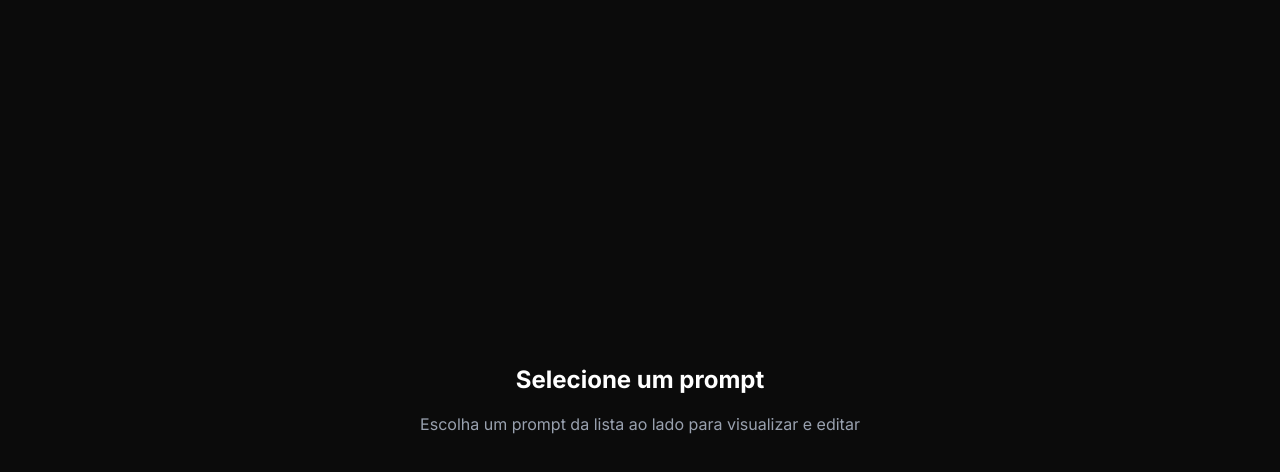
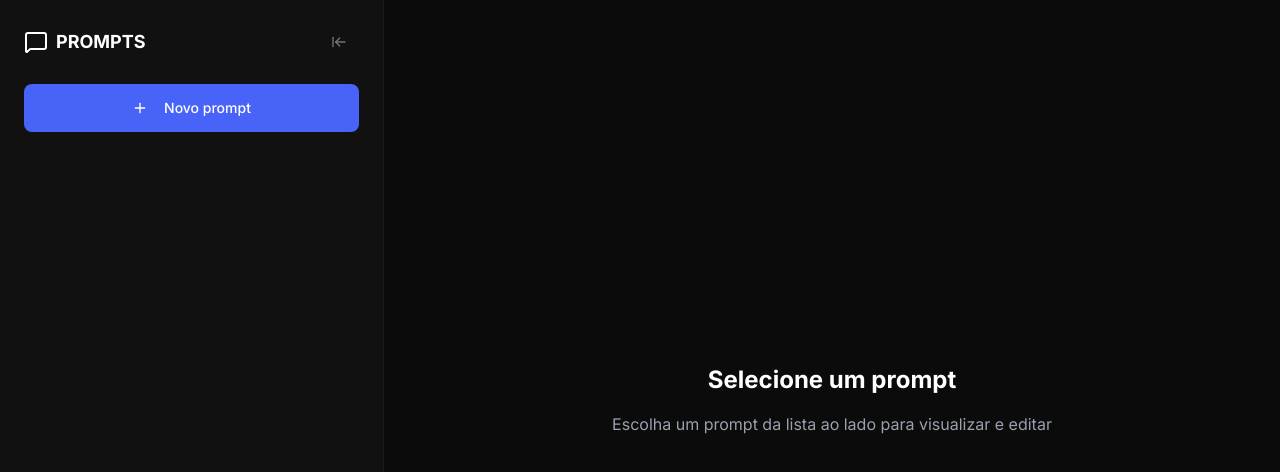
Before and after one commit to eulermomberger/rocketseat-prompt-manager, a Next.js app: page / in a window 1280 px wide. Shown: the top 472 px of the page. Built offline with nearby package versions, Linux system fonts and the light colour scheme; no server answers; the database is empty.

Commit message:
✨ feat: criando componente de sidebar

```diff
--- a/src/app/layout.tsx
+++ b/src/app/layout.tsx
@@ -1,6 +1,7 @@
 import type { Metadata } from 'next';
 import { Inter } from 'next/font/google';
 import '@/styles/globals.css';
+import { Sidebar } from '@/components/sidebar';
 
 const inter = Inter({
   variable: '--font-sans',
@@ -18,6 +19,7 @@ export default function RootLayout({ children }: LayoutProps<'/'>) {
     <html lang="en">
       <body className={`${inter.variable} antialiased bg-gray-900 text-white`}>
         <section className="flex h-screen">
+          <Sidebar />
           <main className="relative flex-1 overflow-auto min-w-0">
             <div className="p-4 sm:p-6 md:p-8 max-w-full md:max-w-3xl mx-auto h-full">
               {children}
--- /dev/null
+++ b/src/components/logo/index.ts
@@ -0,0 +1 @@
+export * from './logo';
--- /dev/null
+++ b/src/components/logo/logo.tsx
@@ -0,0 +1,14 @@
+import { MessageSquare } from 'lucide-react';
+import Link from 'next/link';
+
+export const Logo = () => {
+  return (
+    <Link
+      href="/"
+      className="flex items-center gap-2 hover:text-accent-600 rounded-lg transition-colors"
+    >
+      <MessageSquare />
+      <span className="text-lg font-semibold">PROMPTS</span>
+    </Link>
+  );
+};
--- /dev/null
+++ b/src/components/sidebar/index.ts
@@ -0,0 +1 @@
+export * from './sidebar';
--- /dev/null
+++ b/src/components/sidebar/sidebar-content.tsx
@@ -0,0 +1,81 @@
+'use client';
+
+import {
+  Plus as AddIcon,
+  ArrowLeftToLine,
+  ArrowRightToLine,
+  X as CloseButton,
+} from 'lucide-react';
+import { useRouter } from 'next/navigation';
+import { useState } from 'react';
+import { Logo } from '../logo';
+import { Button } from '../ui/button';
+
+export const SidebarContent = () => {
+  const router = useRouter();
+  const [isCollapsed, setIsCollapsed] = useState(false);
+
+  const collapsedSidebar = () => setIsCollapsed(true);
+  const expandSidebar = () => setIsCollapsed(false);
+
+  const handleNewPrompt = () => router.push('/new');
+
+  return (
+    <aside
+      className={`border-r border-gray-700 flex flex-col h-full bg-gray-800 transition-[transform,width] duration-300 ease-in-out fixed md:relative left-0 top-0 z-50 md:z-auto w-[80vw] sm:w-[320px] ${isCollapsed ? 'md:w-[72px]' : 'md:w-[384px]'}`}
+    >
+      {isCollapsed && (
+        <section className="px-2 py-6">
+          <header className="flex items-center justify-center mb-6">
+            <Button
+              onClick={expandSidebar}
+              variant="icon"
+              className="hidden md:inline-flex p-2 hover:bg-gray-700 focus:outline-none focus:ring-2 focus:ring-accent-500 rounded-lg transition-colors"
+              aria-label="Expandir sidebar"
+              title="Expandir sidebar"
+            >
+              <ArrowRightToLine className="w-5 h-5 text-gray-100" />
+            </Button>
+          </header>
+        </section>
+      )}
+
+      {!isCollapsed && (
+        <>
+          <section className="p-6">
+            <div className="md:hidden mb-4">
+              <div className="flex items-center justify-between">
+                <Button
+                  variant="secondary"
+                  aria-label="Fechar menu"
+                  title="Fechar menu"
+                >
+                  <CloseButton className="w-5 h-5 text-gray-100" />
+                </Button>
+              </div>
+            </div>
+            <div className="flex w-full items-center justify-between mb-6">
+              <header className="flex w-full items-center justify-between">
+                <Logo />
+                <Button
+                  onClick={collapsedSidebar}
+                  variant="icon"
+                  className="hidden md:inline-flex p-2 hover:bg-gray-700 focus:outline-none focus:ring-2 focus:ring-accent-500 rounded-lg transition-colors"
+                >
+                  <ArrowLeftToLine className="w-5 h-5 text-gray-100" />
+                </Button>
+              </header>
+            </div>
+
+            <div>
+              <Button onClick={handleNewPrompt} className="w-full" size="lg">
+                <AddIcon className="w-5 h-5 mr-2" />
+                Novo prompt
+              </Button>
+            </div>
+          </section>
+        </>
+      )}
+    </aside>
+  );
+};
--- /dev/null
+++ b/src/components/sidebar/sidebar.tsx
@@ -0,0 +1,8 @@
+import { prisma } from '@/lib/prisma';
+import { SidebarContent } from './sidebar-content';
+
+export const Sidebar = async () => {
+  const prompts = await prisma.prompt.findMany();
+
+  return <SidebarContent />;
+};
--- a/src/components/ui/button.tsx
+++ b/src/components/ui/button.tsx
@@ -3,33 +3,26 @@ import { cva, type VariantProps } from 'class-variance-authority';
 import { cn } from 'cn';
 
 const buttonVariants = cva(
-  "group/button inline-flex shrink-0 items-center justify-center rounded-lg border border-transparent bg-clip-padding text-sm font-medium whitespace-nowrap transition-all outline-none select-none focus-visible:border-ring focus-visible:ring-3 focus-visible:ring-ring/50 active:not-aria-[haspopup]:translate-y-px disabled:pointer-events-none disabled:opacity-50 aria-invalid:border-destructive aria-invalid:ring-3 aria-invalid:ring-destructive/20 dark:aria-invalid:border-destructive/50 dark:aria-invalid:ring-destructive/40 [&_svg]:pointer-events-none [&_svg]:shrink-0 [&_svg:not([class*='size-'])]:size-4",
+  "cursor-pointer border-[#424242] inline-flex items-center justify-center gap-2 whitespace-nowrap rounded-md text-sm font-medium transition-all disabled:pointer-events-none disabled:opacity-50 [&_svg]:pointer-events-none [&_svg:not([class*='size-'])]:size-4 shrink-0 [&_svg]:shrink-0 outline-none focus-visible:border-ring focus-visible:ring-ring/50 focus-visible:ring-[3px] aria-invalid:ring-destructive/20 dark:aria-invalid:ring-destructive/40 aria-invalid:border-destructive",
   {
     variants: {
       variant: {
-        default: 'bg-primary text-primary-foreground hover:bg-primary/80',
-        outline:
-          'border-border bg-background hover:bg-muted hover:text-foreground aria-expanded:bg-muted aria-expanded:text-foreground dark:border-input dark:bg-input/30 dark:hover:bg-input/50',
+        default: 'bg-accent-600 text-white hover:bg-accent-500',
+        destructive:
+          'bg-destructive text-white hover:bg-destructive/90 focus-visible:ring-destructive/20 dark:focus-visible:ring-destructive/40 dark:bg-destructive/60',
+        outline: 'border bg-gray-700 text-white hover:bg-gray-600',
         secondary:
-          'bg-secondary text-secondary-foreground hover:bg-[color-mix(in_oklch,var(--secondary),var(--foreground)_5%)] aria-expanded:bg-secondary aria-expanded:text-secondary-foreground',
-        ghost:
-          'hover:bg-muted hover:text-foreground aria-expanded:bg-muted aria-expanded:text-foreground dark:hover:bg-muted/50',
-        destructive:
-          'bg-destructive/10 text-destructive hover:bg-destructive/20 focus-visible:border-destructive/40 focus-visible:ring-destructive/20 dark:bg-destructive/20 dark:hover:bg-destructive/30 dark:focus-visible:ring-destructive/40',
+          'p-2 bg-gray-800 border border-gray-700 rounded-lg hover:bg-gray-600 transition-colors',
+        icon: 'text-alert-600 transition-all duration-200 ml-2 p-1 hover:bg-alert-600 rounded hover:text-white',
         link: 'text-primary underline-offset-4 hover:underline',
       },
       size: {
-        default:
-          'h-8 gap-1.5 px-2.5 has-data-[icon=inline-end]:pr-2 has-data-[icon=inline-start]:pl-2',
-        xs: "h-6 gap-1 rounded-[min(var(--radius-md),10px)] px-2 text-xs in-data-[slot=button-group]:rounded-lg has-data-[icon=inline-end]:pr-1.5 has-data-[icon=inline-start]:pl-1.5 [&_svg:not([class*='size-'])]:size-3",
-        sm: "h-7 gap-1 rounded-[min(var(--radius-md),12px)] px-2.5 text-[0.8rem] in-data-[slot=button-group]:rounded-lg has-data-[icon=inline-end]:pr-1.5 has-data-[icon=inline-start]:pl-1.5 [&_svg:not([class*='size-'])]:size-3.5",
-        lg: 'h-9 gap-1.5 px-2.5 has-data-[icon=inline-end]:pr-2 has-data-[icon=inline-start]:pl-2',
-        icon: 'size-8',
-        'icon-xs':
-          "size-6 rounded-[min(var(--radius-md),10px)] in-data-[slot=button-group]:rounded-lg [&_svg:not([class*='size-'])]:size-3",
-        'icon-sm':
-          'size-7 rounded-[min(var(--radius-md),12px)] in-data-[slot=button-group]:rounded-lg',
-        'icon-lg': 'size-9',
+        default: 'h-9 px-4 py-2 has-[>svg]:px-3',
+        sm: 'h-8 rounded-md gap-1.5 px-3 has-[>svg]:px-2.5',
+        lg: 'h-12 rounded-md px-6 has-[>svg]:px-4',
+        icon: 'size-9',
+        'icon-sm': 'size-8',
+        'icon-lg': 'size-10',
       },
     },
     defaultVariants: {
```
